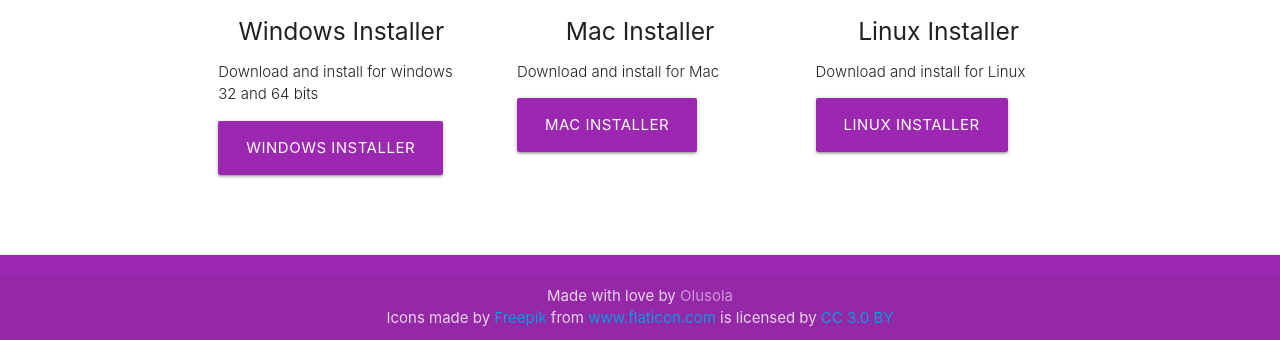
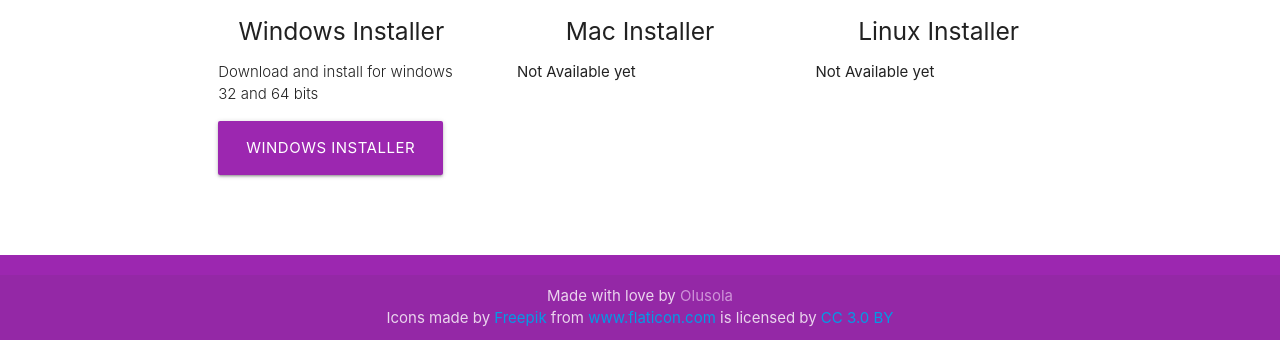
Before and after one commit to Olusamimaths/Pomodoro-Download-Page, a plain HTML site: page index.html in a window 1280 px wide. Shown: the part 684-1024 px from the top of the page. Drawn offline with nearby package versions, Linux system fonts and the light colour scheme.

Commit message:
Added download link for windows

```diff
--- a/index.html
+++ b/index.html
@@ -3,7 +3,7 @@
 <head>
   <meta http-equiv="Content-Type" content="text/html; charset=UTF-8"/>
   <meta name="viewport" content="width=device-width, initial-scale=1, maximum-scale=1.0"/>
-  <title>Starter Template - Materialize</title>
+  <title>Pomodoro Desktop App By Olusola</title>
 
   <!-- CSS  -->
   <link href="https://fonts.googleapis.com/icon?family=Material+Icons" rel="stylesheet">
@@ -39,7 +39,7 @@
             <h5 class="center">Windows Installer</h5>
 
             <p class="light">Download and install for windows 32 and 64 bits</p>
-            <a href="" id="download-button" class="btn-large waves-effect waves-light purple">Windows Installer</a>
+            <a href="https://drive.google.com/open?id=1oS-DJQYaQwRtCKgomSvPig18DbVL_F0e" id="download-button" class="btn-large waves-effect waves-light purple">Windows Installer</a>
           </div>
         </div>
 
@@ -47,9 +47,9 @@
           <div class="icon-block">
             <h2 class="center light-blue-text"><img src="img/mac.png" class="small_icons"></h2>
             <h5 class="center">Mac Installer</h5>
-
-            <p class="light">Download and install for Mac</p>
-            <a href="" id="download-button" class="btn-large waves-effect waves-light purple">Mac Installer</a>
+            <p>Not Available yet</p>
+            <!-- <p class="light">Download and install for Mac</p>
+            <a href="" id="download-button" class="btn-large waves-effect waves-light purple">Mac Installer</a> -->
           </div>
         </div>
 
@@ -57,9 +57,10 @@
           <div class="icon-block">
             <h2 class="center light-blue-text"><img src="img/linux.png" class="small_icons"></h2>
             <h5 class="center">Linux Installer</h5>
+            <p>Not Available yet</p>
 
-            <p class="light">Download and install for Linux</p>
-            <a href="" id="download-button" class="btn-large waves-effect waves-light purple">Linux Installer</a>
+            <!-- <p class="light">Download and install for Linux</p>
+            <a href="" id="download-button" class="btn-large waves-effect waves-light purple">Linux Installer</a> -->
           </div>
         </div>
       </div>
```
